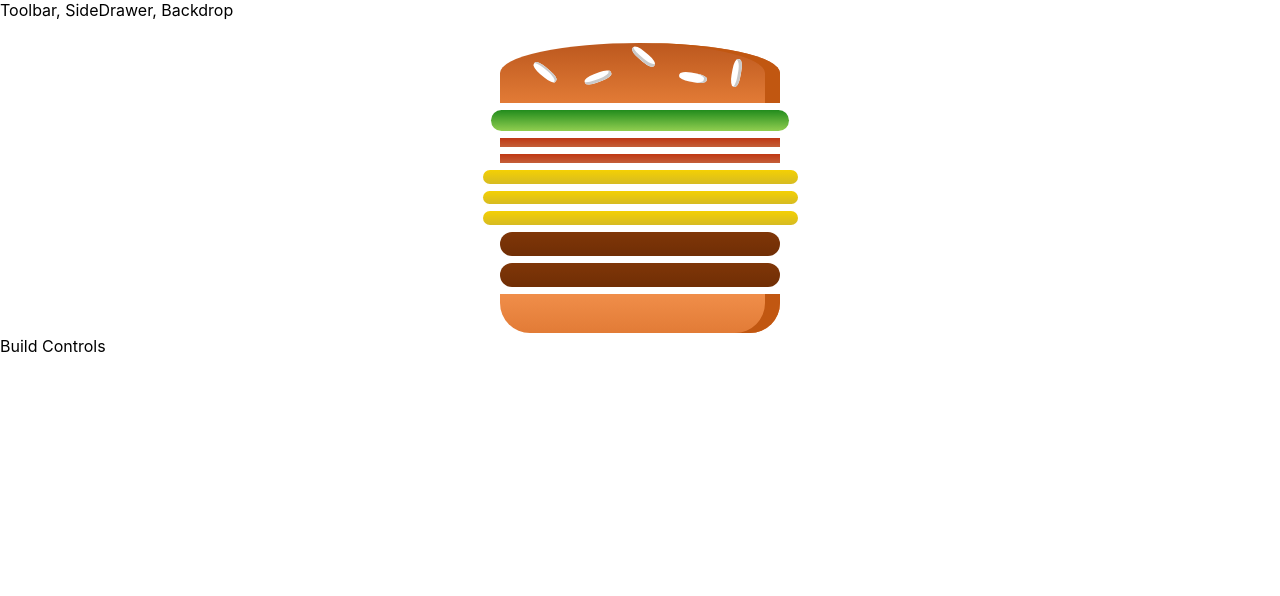
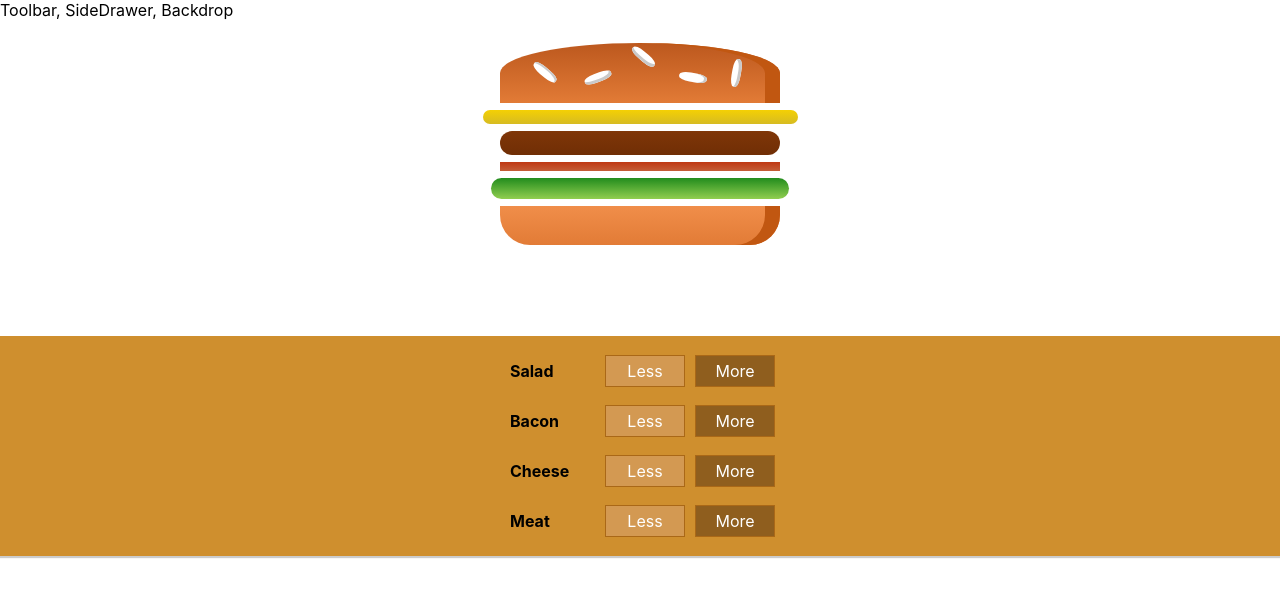
Before and after one commit to konojack/react-burger-app-hooks, a React app: page / in a window 1280 px wide. Shown: the top 596 px of the page. Built offline with nearby package versions, Linux system fonts and the light colour scheme.

Commit message:
Adding controls with ingredients

```diff
--- a/src/components/Burger/BuildControls/BuildControl/BuildControl.jsx
+++ b/src/components/Burger/BuildControls/BuildControl/BuildControl.jsx
@@ -13,7 +13,7 @@
 }
 
 buildControl.propTypes = {
-
+    label: PropTypes.string
 }
 
 export default buildControl
--- a/src/components/Burger/BuildControls/BuildControls.jsx
+++ b/src/components/Burger/BuildControls/BuildControls.jsx
@@ -1,16 +1,23 @@
 import React from 'react'
-import PropTypes from 'prop-types'
+import classes from './BuildControls.module.scss'
+import BuildControl from './BuildControl/BuildControl'
+
+const controls = [
+    { label: 'Salad', type : 'salad'},
+    { label: 'Bacon', type : 'bacon'},
+    { label: 'Cheese', type : 'cheese'},
+    { label: 'Meat', type : 'meat'}
+];
 
 const buildControls = props => {
   return (
-    <div>
-
+    <div className={classes.BuildControls}>
+      {controls.map((control, id) => {
+         return <BuildControl label={control.label} key={control.label + id}/>
+      })}
     </div>
   )
 }
 
-buildControls.propTypes = {
-
-}
 
 export default buildControls
--- a/src/containers/BurgerBuilder/BurgerBuilder.jsx
+++ b/src/containers/BurgerBuilder/BurgerBuilder.jsx
@@ -1,13 +1,15 @@
 import React, { Component, Fragment } from 'react'
 import Burger from 'components/Burger/Burger';
+import BuildControls from 'components/Burger/BuildControls/BuildControls';
+
 
 class BurgerBuilder extends Component {
   state = {
     ingredients: {
+      cheese: 1,
+      meat: 1,
+      bacon: 1,
       salad: 1,
-      bacon: 2,
-      cheese: 3,
-      meat: 2
     }
   }
 
@@ -15,7 +17,7 @@
     return (
       <Fragment>
         <Burger ingredients={this.state.ingredients}/>
-        <div>Build Controls</div>
+        <BuildControls />
       </Fragment>
     )
   }
```
